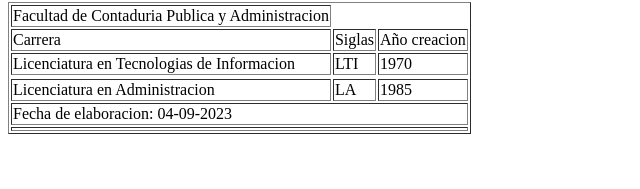
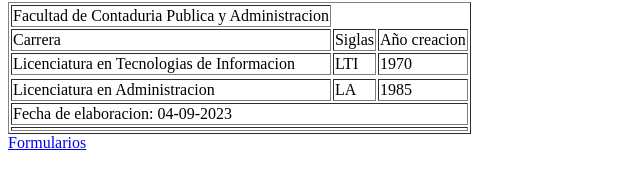
Before and after one commit to luisshermar/PRACTICA520409, a plain HTML site: page index.html in a window 1280 px wide. Shown: the part 497-686 px from the top of the page, without its empty margins (0-640 px from the left). Drawn offline with Linux system fonts and the light colour scheme.

Commit message:
Update index.html

```diff
--- a/index.html
+++ b/index.html
@@ -133,5 +133,10 @@
             </tr>
         </tfoot>
     </table>
+    <header>
+        <nav>
+            <a href="formularios.html">Formularios</a>
+        </nav>
+    </header>
 </body>
 </html>
```
